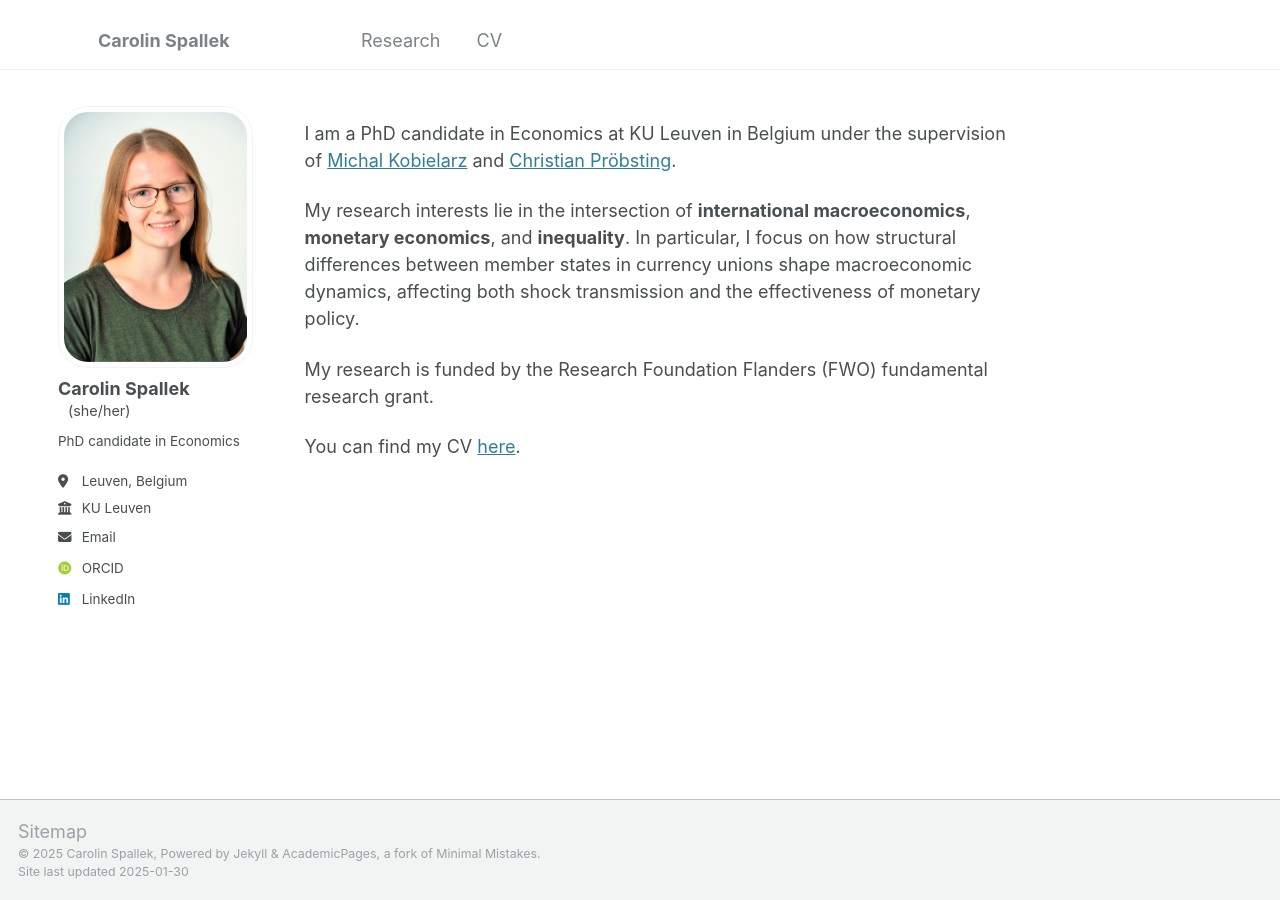
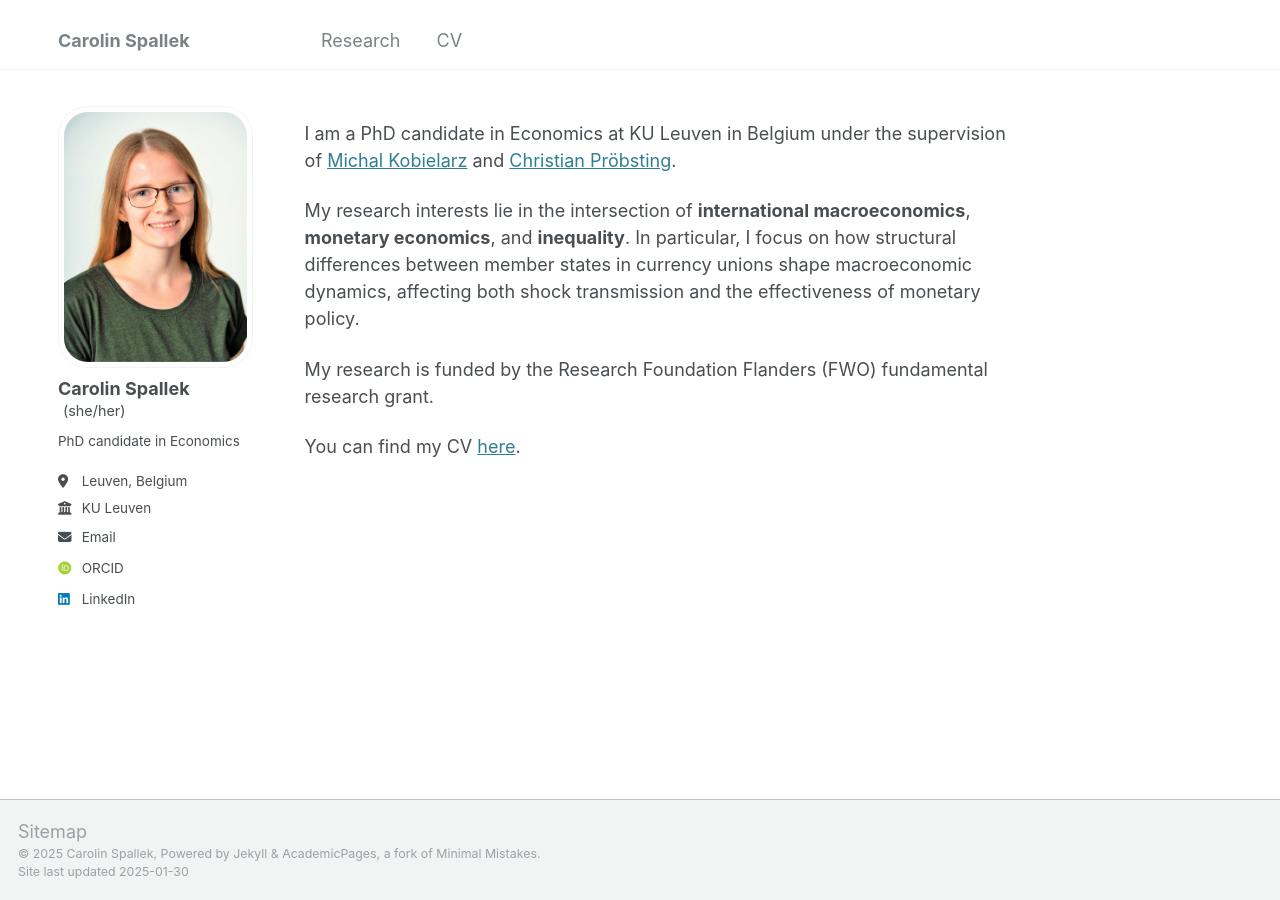
Before and after one commit to CarolinSpa/carolinspa.github.io, a Jekyll site: the page built from _pages/about.md, in a window 1280 px wide. Built offline with Jekyll 4.4.1, drawn with Linux system fonts in a browser that asks for light colours; some web fonts are replaced.

Commit message:
fix bug in _masthead

```diff
--- a/_sass/_masthead.scss
+++ b/_sass/_masthead.scss
@@ -41,7 +41,7 @@
   ul {
     margin: 0;
     padding: 0;
-    padding-left: 40px;
+    //padding-left: 40px;
     clear: both;
     list-style-type: none;
   }
--- a/_sass/_sidebar.scss
+++ b/_sass/_sidebar.scss
@@ -141,10 +141,10 @@
   font-size: 0.8em;
   font-weight: normal;
   margin: 0;
-  //display: inline;
+  display: inline;
 
   @include breakpoint($large) {
-      margin-left: 10px;
+      margin-left: 5px;
       margin-bottom: 10px;
   }
 }
```
